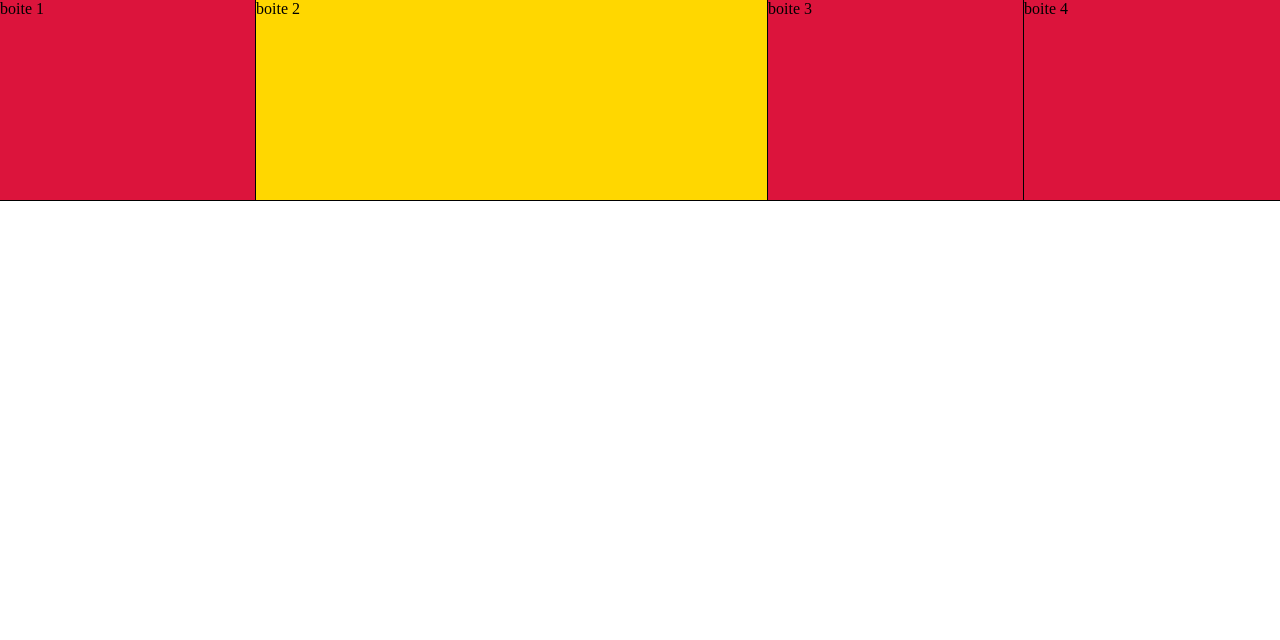
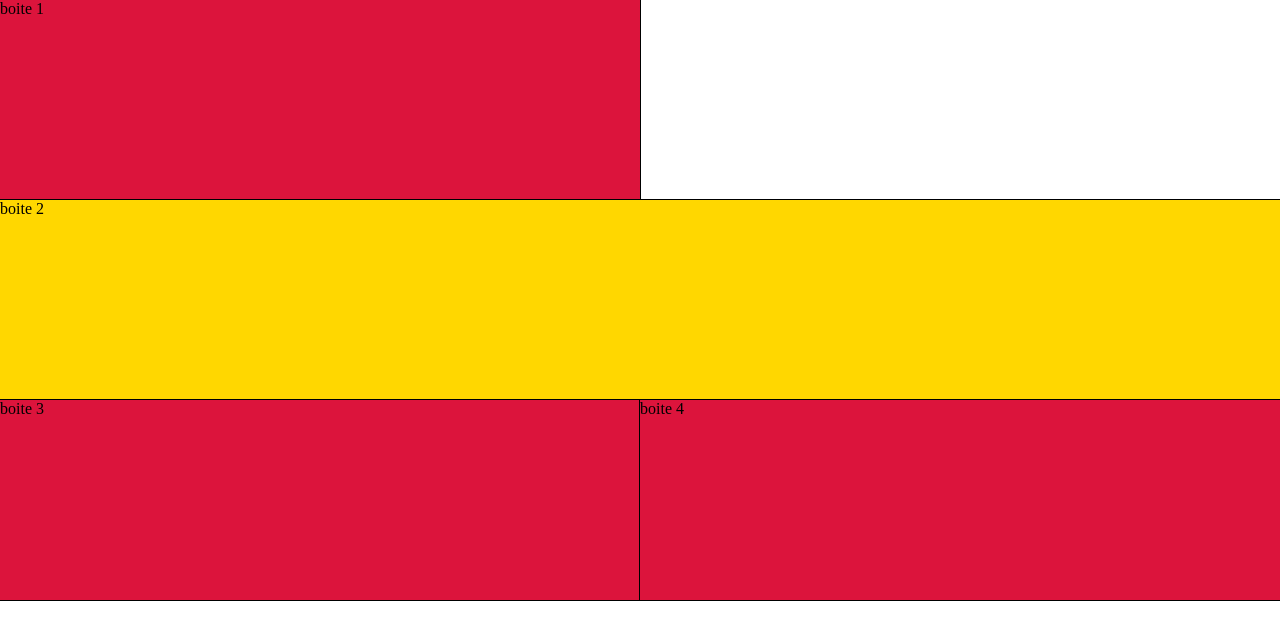
Before and after one commit to webepse/BI2-flex, a plain HTML site: page index.html in a window 1280 px wide. Drawn offline with Linux system fonts and the light colour scheme.

Commit message:
flex-wrap

```diff
--- a/assets/style.css
+++ b/assets/style.css
@@ -5,18 +5,19 @@
 
 .container-flex{
     width: 100%;
-    height: 200px;
     display: flex;
+    flex-wrap: wrap;
 }
 
 .items{
-    flex: 1;
+   width: 50%;
     background-color: crimson;
     outline: solid 1px black;
+    height: 200px;
 }
 
 .items:nth-child(2)
 {
     background-color: gold;
-    flex: 2;
+    width: 100%;
 }
```
